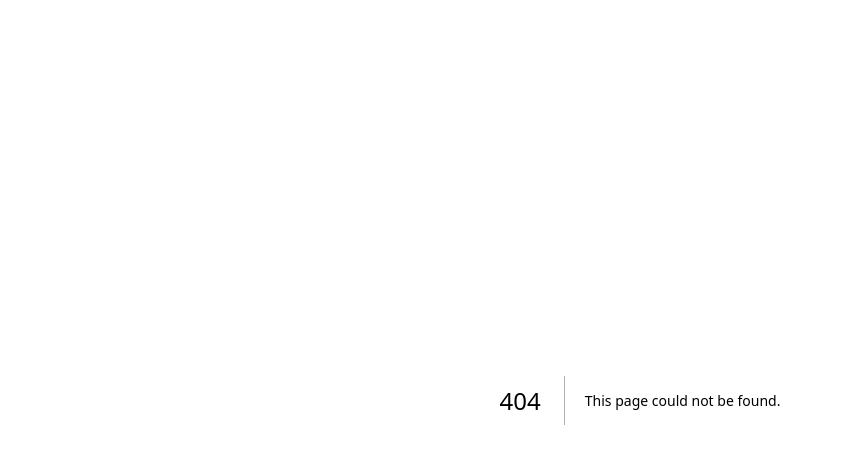
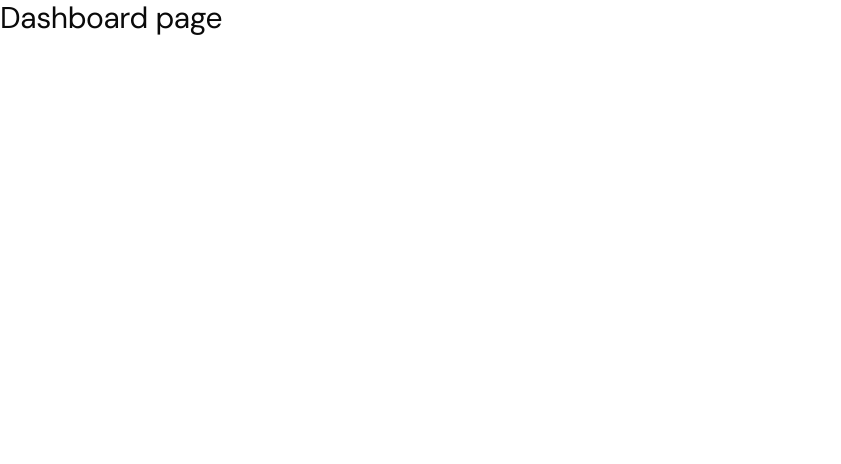
Before and after one commit to Devon-Technologies-LTD/meetsession-website, a Next.js app: page /dashboard in a window 1280 px wide. Before the commit this address had no page. Shown: the top 464 px of the page, without its empty margins (0-841 px from the left). Built offline with nearby package versions, Linux system fonts and the light colour scheme; a web font is replaced by a local one.

Commit message:
feat: create route to dashboard

```diff
--- /dev/null
+++ b/src/app/dashboard/accounts/page.tsx
@@ -0,0 +1,3 @@
+export default function Page() {
+  return <div>Account management</div>;
+}
--- /dev/null
+++ b/src/app/dashboard/layout.tsx
@@ -0,0 +1,11 @@
+export default function DashboardLayout({
+  children,
+}: {
+  children: React.ReactNode;
+}) {
+  return (
+    <div className="min-h-dvh h-full w-full font-dm-sans tracking-tight">
+      {children}
+    </div>
+  );
+}
--- /dev/null
+++ b/src/app/dashboard/page.tsx
@@ -0,0 +1,7 @@
+export default function Page() {
+  return (
+    <div className="w-full h-full">
+      <p className="text-3xl">Dashboard page</p>
+    </div>
+  );
+}
```
